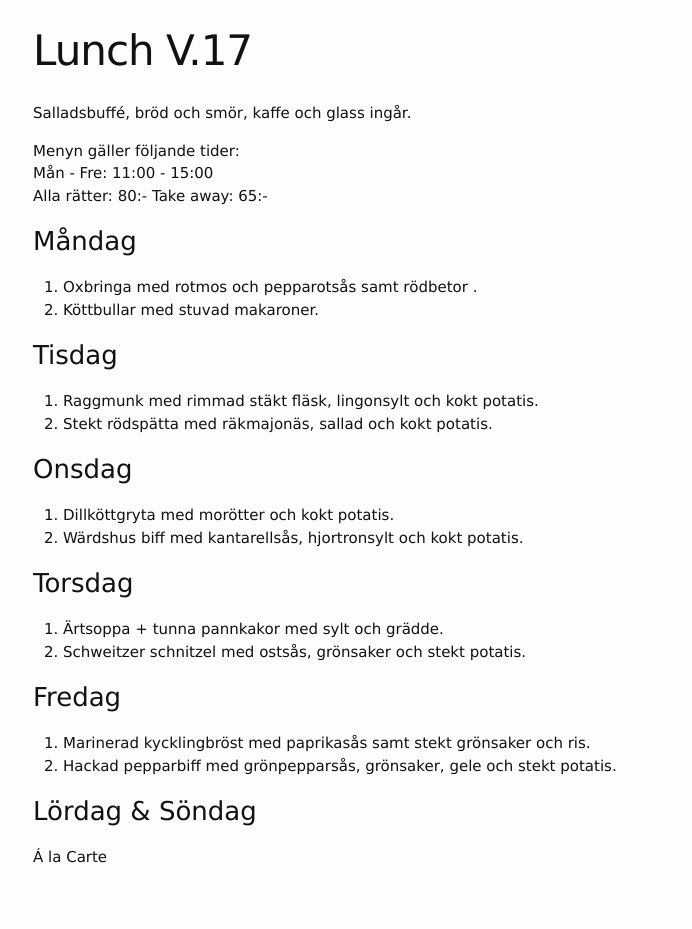
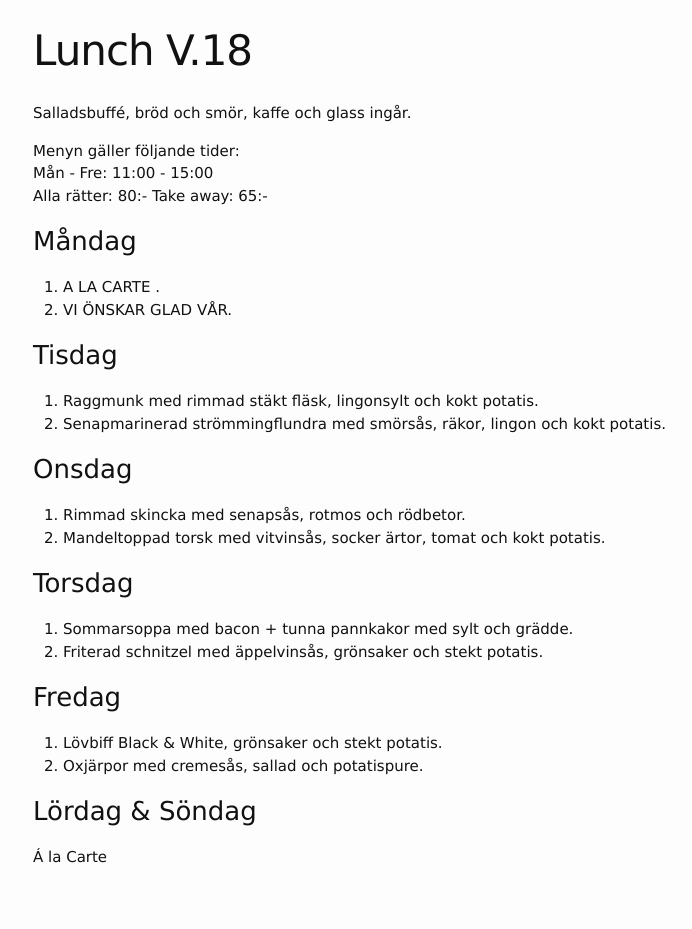
Before and after one commit to FarInn62/farinn62.github.io, a Jekyll site: the page built from lunch.md, in a window 1280 px wide. Shown: the whole page, without its empty margins (237-929 px from the left). Built offline with Jekyll 4.4.1, drawn with Linux system fonts in a browser that asks for light colours.

Commit message:
Update lunch.md

```diff
--- a/lunch.md
+++ b/lunch.md
@@ -1,6 +1,6 @@
 ---
 layout: foodmenu
-title: Lunch V.17
+title: Lunch V.18
 permalink: /lunch/
 published: true
 ---
@@ -12,28 +12,28 @@ Alla rätter: 80:- Take away: 65:-
 
 ### Måndag
 
-1. Oxbringa med rotmos och pepparotsås samt rödbetor .
-2. Köttbullar med stuvad makaroner.
+1. A LA CARTE .
+2. VI ÖNSKAR GLAD VÅR.
 
 ### Tisdag
 
 1. Raggmunk med rimmad stäkt fläsk, lingonsylt och kokt potatis.
-2. Stekt rödspätta med räkmajonäs, sallad och kokt potatis.
+2. Senapmarinerad strömmingflundra med smörsås, räkor, lingon och kokt potatis.
 
 ### Onsdag
 
-1. Dillköttgryta med morötter och kokt potatis.
-2. Wärdshus biff med kantarellsås, hjortronsylt och kokt potatis.
+1. Rimmad skincka med senapsås, rotmos och rödbetor.
+2. Mandeltoppad torsk med vitvinsås, socker ärtor, tomat och kokt potatis.
 
 ### Torsdag
 
-1. Ärtsoppa + tunna pannkakor med sylt och grädde.
-2. Schweitzer schnitzel med ostsås, grönsaker och stekt potatis.
+1. Sommarsoppa med bacon + tunna pannkakor med sylt och grädde.
+2. Friterad schnitzel med äppelvinsås, grönsaker och stekt potatis.
 
 ### Fredag
 
-1. Marinerad kycklingbröst med paprikasås samt stekt grönsaker och ris.
-2. Hackad pepparbiff med grönpepparsås, grönsaker, gele och stekt potatis.
+1. Lövbiff Black & White, grönsaker och stekt potatis.
+2. Oxjärpor med cremesås, sallad och potatispure.
 
 
 ### Lördag & Söndag
```
